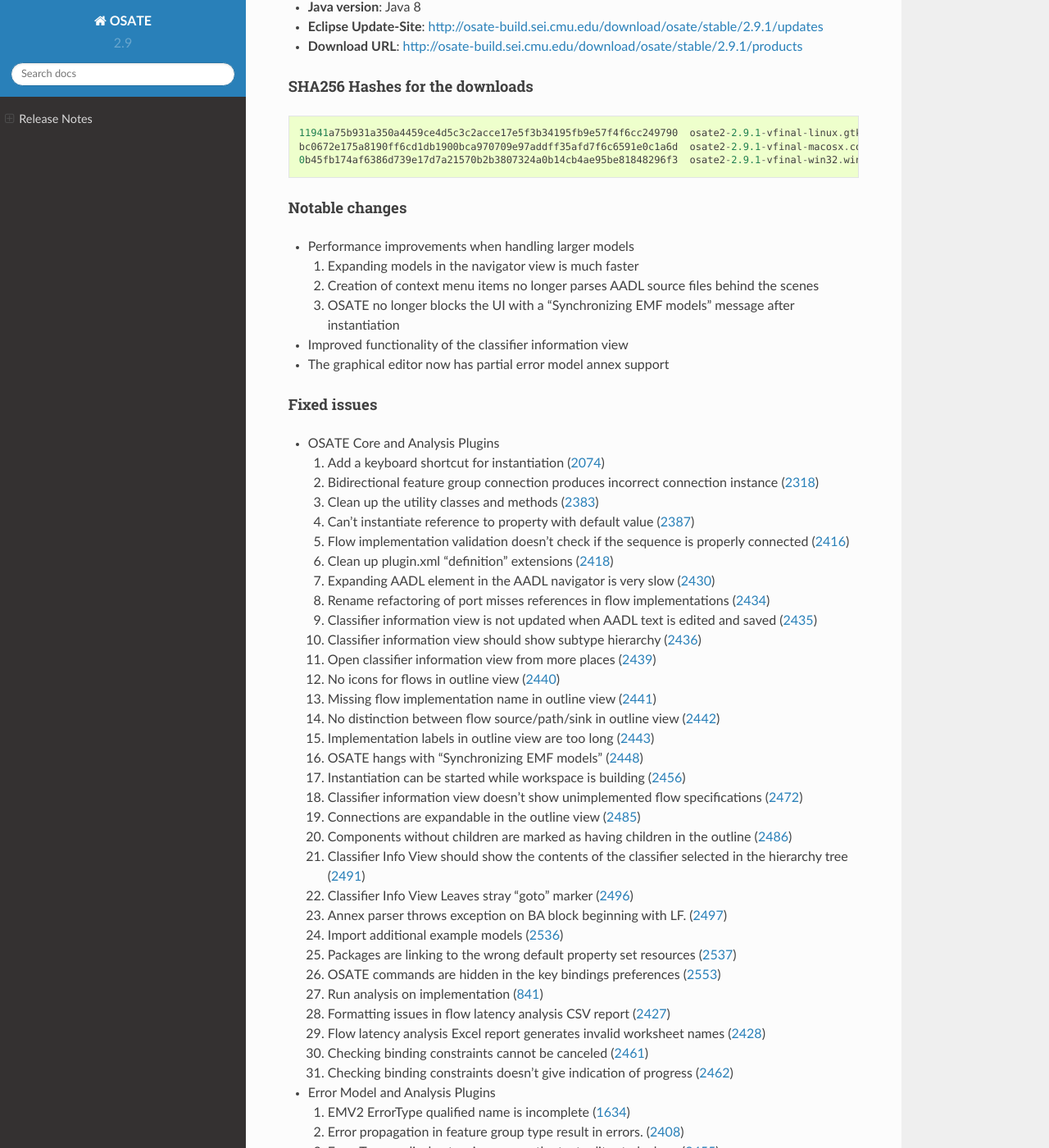
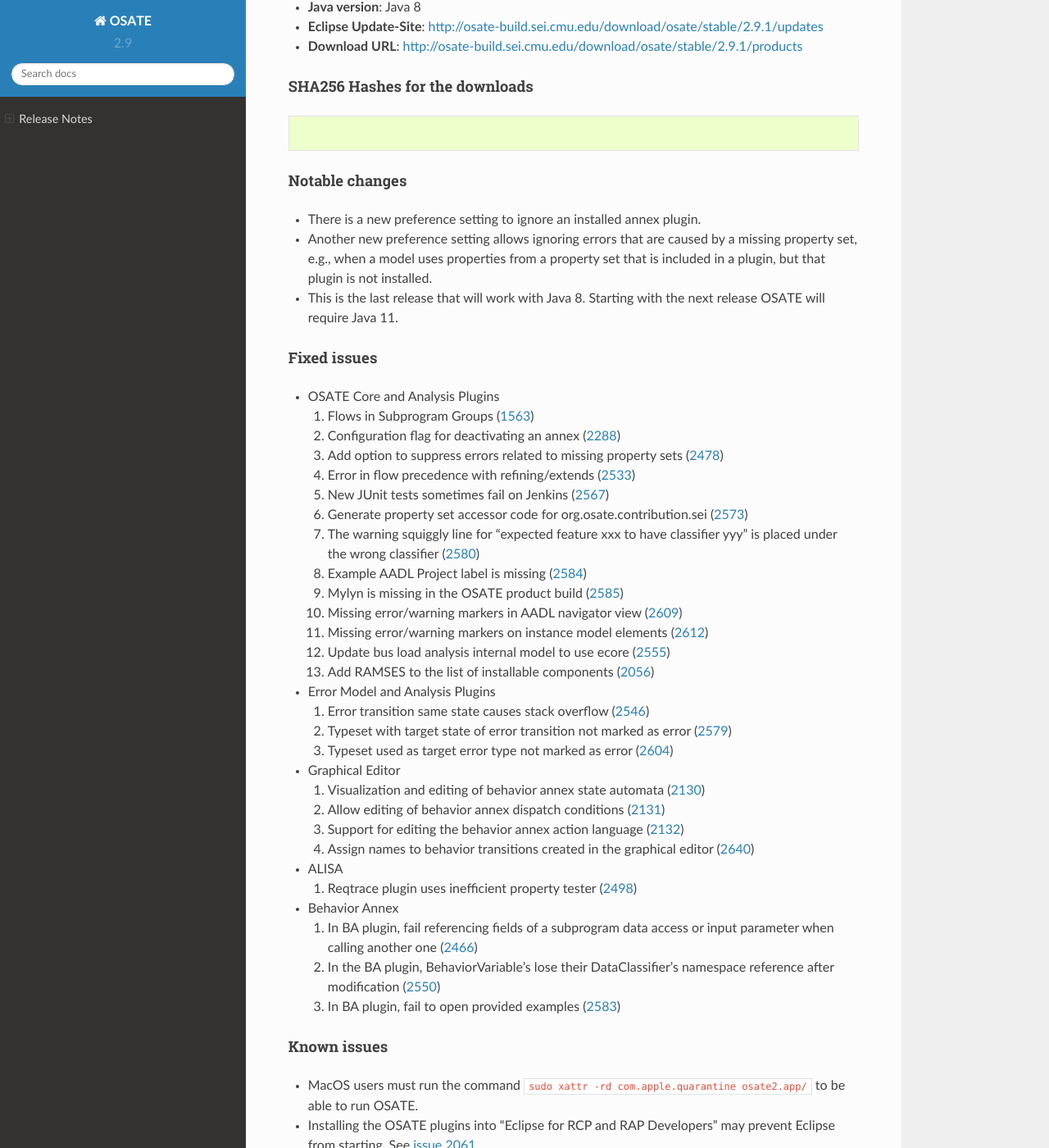
Before and after one commit to osate/website, a Sphinx documentation site: the page built from source/osate-releases.md, in a window 1280 px wide and 1400 px high, scrolled down 389 px. Shown: the whole window at 82% size. Built offline with Sphinx 7.4.7 and the Read the Docs theme 2.0.0, drawn with Linux system fonts in a browser that asks for light colours; some of the changed text lies outside the part shown.

Commit message:
Add draft release notes for 2.9.2

````diff
--- a/source/osate-releases.md
+++ b/source/osate-releases.md
@@ -1,6 +1,67 @@
 # Release Notes
 
 ## Stable Releases
+
+### Version 2.9.2 (NOT YET RELEASED)
+
+#### Release
+
+  - **GIT tag**: 2.9.2-RELEASE
+  - **Release date**: TBD
+  - **Eclipse base version**: 2020-06
+  - **Java version**: Java 8
+  - **Eclipse Update-Site**: <http://osate-build.sei.cmu.edu/download/osate/stable/2.9.1/updates>
+  - **Download URL**: <http://osate-build.sei.cmu.edu/download/osate/stable/2.9.1/products>
+
+#### SHA256 Hashes for the downloads
+
+```
+```
+
+#### Notable changes
+
+ * There is a new preference setting to ignore an installed annex plugin.
+ * Another new preference setting allows ignoring errors that are caused by a missing property set, e.g., when a model
+   uses properties from a property set that is included in a plugin, but that plugin is not installed.
+ * This is the last release that will work with Java 8. Starting with the next release OSATE will require Java 11.
+
+#### Fixed issues
+
+ * OSATE Core and Analysis Plugins
+    1. Flows in Subprogram Groups ([1563](https://github.com/osate/osate2/issues/1563))
+    1. Configuration flag for deactivating an annex ([2288](https://github.com/osate/osate2/issues/2288))
+    1. Add option to suppress errors related to missing property sets ([2478](https://github.com/osate/osate2/issues/2478))
+    1. Error in flow precedence with refining/extends ([2533](https://github.com/osate/osate2/issues/2533))
+    1. New JUnit tests sometimes fail on Jenkins ([2567](https://github.com/osate/osate2/issues/2567))
+    1. Generate property set accessor code for org.osate.contribution.sei  ([2573](https://github.com/osate/osate2/issues/2573))
+    1. The warning squiggly line for "expected feature xxx to have classifier yyy" is placed under the wrong classifier ([2580](https://github.com/osate/osate2/issues/2580))
+    1. Example AADL Project label is missing ([2584](https://github.com/osate/osate2/issues/2584))
+    1. Mylyn is missing in the OSATE product build ([2585](https://github.com/osate/osate2/issues/2585))
+    1. Missing error/warning markers in AADL navigator view  ([2609](https://github.com/osate/osate2/issues/2609))
+    1. Missing error/warning markers on instance model elements ([2612](https://github.com/osate/osate2/issues/2612))
+    1. Update bus load analysis internal model to use ecore ([2555](https://github.com/osate/osate2/issues/2555))
+    1. Add RAMSES to the list of installable components ([2056](https://github.com/osate/osate2/issues/2056))
+ * Error Model and Analysis Plugins
+    1. Error transition same state causes stack overflow  ([2546](https://github.com/osate/osate2/issues/2546))
+    1. Typeset with target state of error transition not marked as error ([2579](https://github.com/osate/osate2/issues/2579))
+    1. Typeset used as target error type not marked as error ([2604](https://github.com/osate/osate2/issues/2604))
+ * Graphical Editor
+    1. Visualization and editing of behavior annex state automata ([2130](https://github.com/osate/osate2/issues/2130))
+    1. Allow editing of behavior annex dispatch conditions ([2131](https://github.com/osate/osate2/issues/2131))
+    1. Support for editing the behavior annex action language ([2132](https://github.com/osate/osate2/issues/2132))
+    1. Assign names to behavior transitions created in the graphical editor ([2640](https://github.com/osate/osate2/issues/2640))
+ * ALISA
+    1. Reqtrace plugin uses inefficient property tester ([2498](https://github.com/osate/osate2/issues/2498))
+ * Behavior Annex
+    1. In BA plugin, fail referencing fields of a subprogram data access or input parameter when calling another one  ([2466](https://github.com/osate/osate2/issues/2466))
+    1. In the BA plugin, BehaviorVariable's lose their DataClassifier's namespace reference after modification ([2550](https://github.com/osate/osate2/issues/2550))
+    1. In BA plugin, fail to open provided examples ([2583](https://github.com/osate/osate2/issues/2583))
+
+#### Known issues
+
+ * MacOS users must run the command `sudo xattr -rd com.apple.quarantine osate2.app/` to be able to run OSATE.
+ * Installing the OSATE plugins into "Eclipse for RCP and RAP Developers" may prevent Eclipse from starting. See [issue 2061](https://github.com/osate/osate2/issues/2061).
+ * Resolute and AGREE are no longer integrated. The versions included in OSATE 2.3.7 can be installed into OSATE 2.9.1 from <http://osate-build.sei.cmu.edu/download/osate/stable/2.3.7/updates>.
 
 ### Version 2.9.1
 
````
